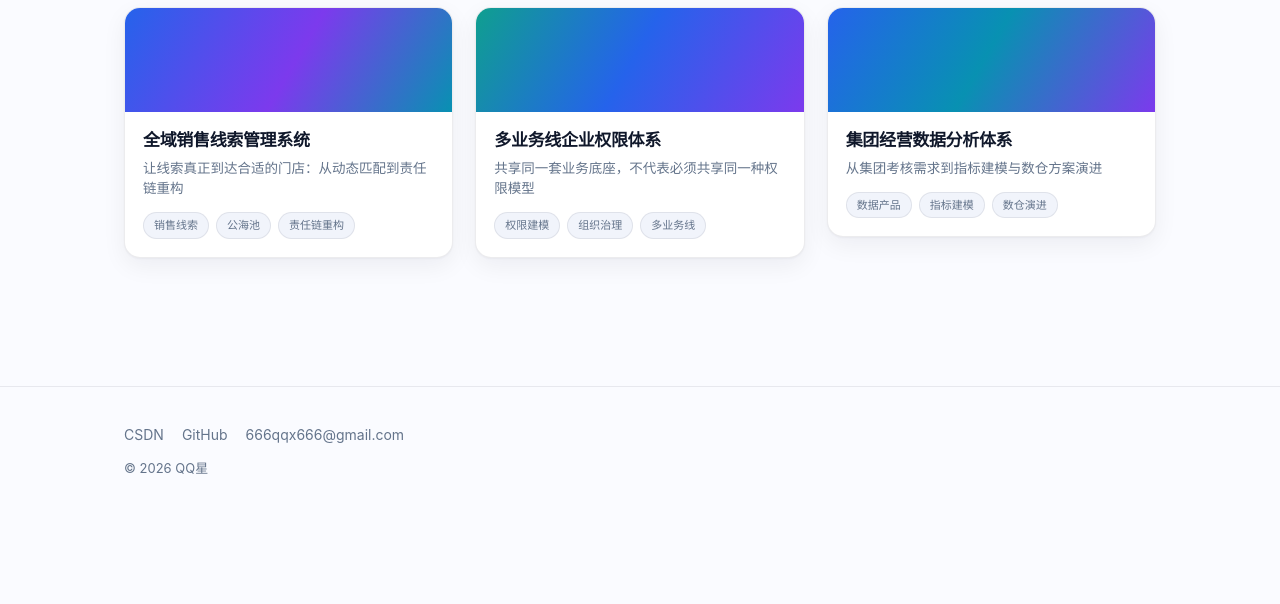
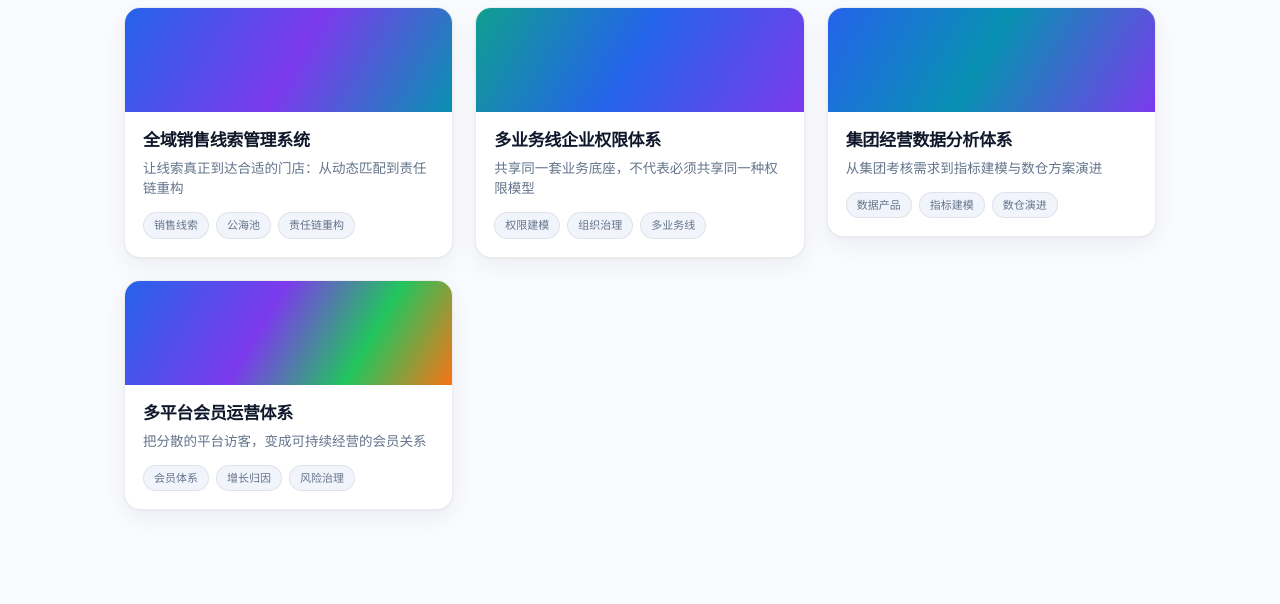
Before and after one commit to 666qqx666-jpg/personal-website, an Astro site: page /projects in a window 1280 px wide. Shown: the part 196-800 px from the top of the page. Built offline with nearby package versions, Linux system fonts and the light colour scheme; Astro itself is replaced by a stand-in of ours.

Commit message:
feat: publish membership operations case

```diff
--- a/src/pages/projects/index.astro
+++ b/src/pages/projects/index.astro
@@ -25,6 +25,13 @@ const items = [
     href: `${base}projects/group-business-analytics/`,
     cover: 'linear-gradient(120deg, #2563eb 0%, #0891b2 48%, #7c3aed 100%)',
   },
+  {
+    title: '多平台会员运营体系',
+    hook: '把分散的平台访客，变成可持续经营的会员关系',
+    tags: ['会员体系', '增长归因', '风险治理'],
+    href: `${base}projects/membership-operations/`,
+    cover: 'linear-gradient(120deg, #2563eb 0%, #7c3aed 42%, #22c55e 72%, #f97316 100%)',
+  },
 ];
 ---
 
```
Also changed, not shown: e2e/deck-theme.spec.ts (+1 -0 lines), e2e/membership-operations.spec.ts (+15 -0 lines).
